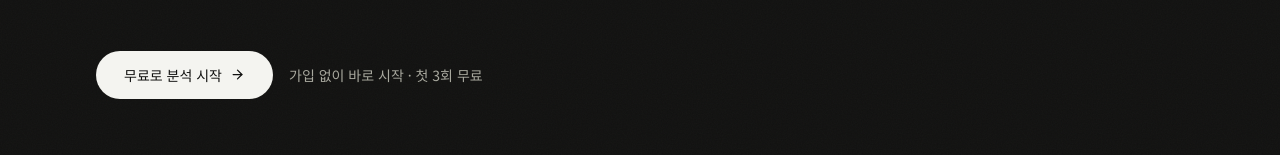
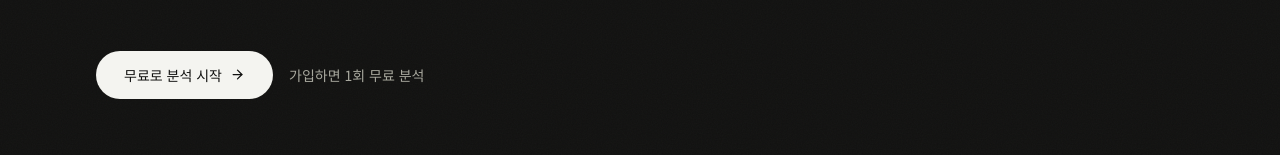
Before and after one commit to CourtneyBae/fit-folio, a React (Vite) app: page / in a window 1280 px wide. Shown: the part 608-763 px from the top of the page. Built offline with nearby package versions, Linux system fonts and the light colour scheme; no server answers.

Commit message:
fix: 랜딩페이지 3회 → 1회 무료 분석으로 수정

```diff
--- a/src/pages/Landing.tsx
+++ b/src/pages/Landing.tsx
@@ -112,7 +112,7 @@ function Hero() {
               무료로 분석 시작
               <ArrowRight size={15} />
             </a>
-            <span className="text-[#a8a89e] text-sm">가입 없이 바로 시작 · 첫 3회 무료</span>
+            <span className="text-[#a8a89e] text-sm">가입하면 1회 무료 분석</span>
           </motion.div>
         </motion.div>
       </div>
@@ -391,7 +391,7 @@ function Testimonials() {
 
 // ─── Pricing ─────────────────────────────────────────────────────────────────
 
-const freeFeatures = ['3회 분석 무료', '역량 비교 분석', '프로젝트별 피드백', '수정 액션 제안']
+const freeFeatures = ['1회 분석 무료', '역량 비교 분석', '프로젝트별 피드백', '수정 액션 제안']
 const proFeatures = ['무제한 분석', '상세 리포트 전체 제공', 'PDF 다운로드', '여러 JD 비교', 'AI 문장 개선 제안']
 
 function Pricing() {
@@ -414,7 +414,7 @@ function Pricing() {
           variants={fadeUp} initial="hidden" whileInView="visible" viewport={VIEWPORT}
           className="text-[#78776c] text-base leading-relaxed mb-16 max-w-sm"
         >
-          가입 없이 3회까지 무료로 분석할 수 있습니다.
+          가입 시 1회 무료 분석이 제공됩니다.
         </motion.p>
 
         <motion.div
@@ -426,7 +426,7 @@ function Pricing() {
             <div className="flex items-baseline gap-1 mb-1">
               <span className="text-[#111110] text-4xl font-bold">₩0</span>
             </div>
-            <p className="text-[#78776c] text-sm mb-8">3회 분석 · 가입 불필요</p>
+            <p className="text-[#78776c] text-sm mb-8">1회 무료 분석</p>
             <ul className="space-y-3 mb-8">
               {freeFeatures.map((f) => (
                 <li key={f} className="flex items-center gap-2.5">
@@ -493,7 +493,7 @@ function CTA() {
           지금 첫 분석을<br />시작해보세요
         </motion.h2>
         <motion.p variants={staggerItem} className="text-[#a8a89e] text-base mb-12">
-          무료로 3회 분석 가능 · 가입 없이 바로 시작
+          가입 시 1회 무료 분석 제공
         </motion.p>
         <motion.div variants={staggerItem}>
           <a
```
